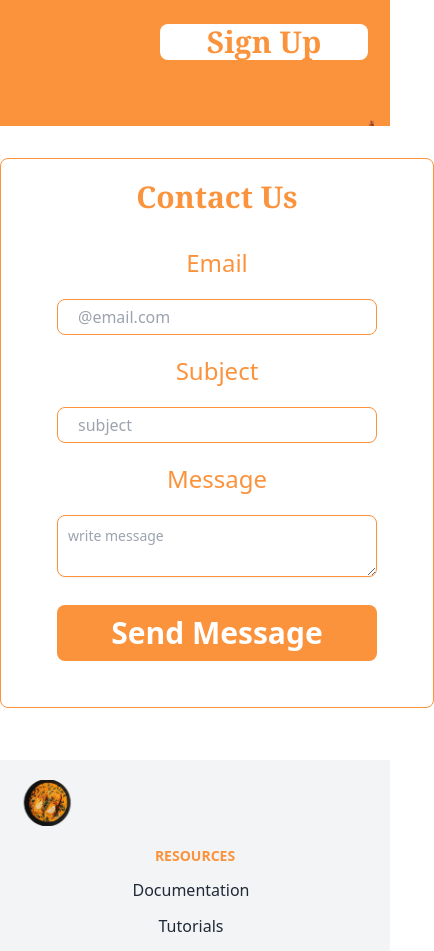
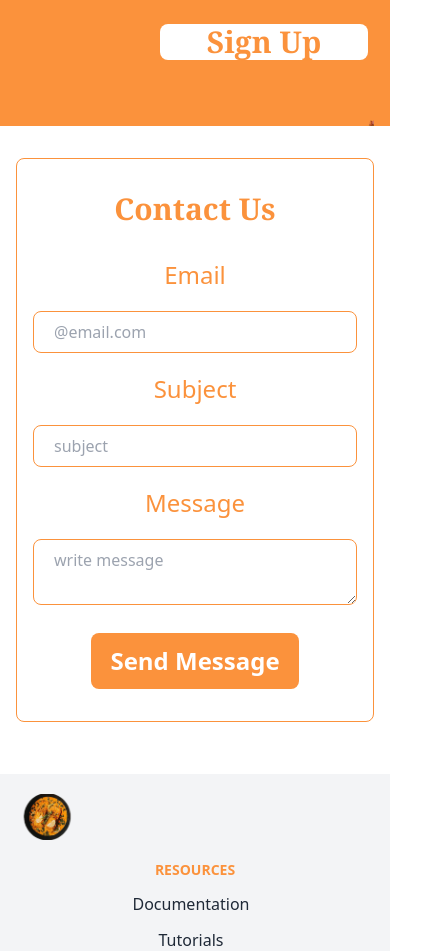
Before and after one commit to MOYIN-21/Online-Recipe-Manager-Frontend, a React (Vite) app: page / in a window 390 px wide. Shown: the part 2280-3231 px from the top of the page, 434 px wide, since content can reach past the window. Built offline with nearby package versions, Linux system fonts and the light colour scheme.

Commit message:
responsive

```diff
--- a/src/websiteLandingPage/home/Contact.jsx
+++ b/src/websiteLandingPage/home/Contact.jsx
@@ -1,4 +1,4 @@
-import React, { useState} from 'react'
+import React, { useState } from 'react';
 import { Link } from 'react-router-dom';
 
 const Contact = () => {
@@ -7,100 +7,180 @@ import { Link } from 'react-router-dom';
     subject: "",
     message: "",
   });
+
   const handleContact = (e) => {
     e.preventDefault();
     localStorage.setItem("user", JSON.stringify(input));
-      alert("successful")
+    alert("successful");
     setInput({
       email: "",
       subject: "",
       message: "",
     });
+  };
 
-    }
   return (
-      <div className="flex flex-row justify-around">
-
-        <div className="flex items-center py-8">
-
-          <div className="w-full px-14 h-[550px] pt-5 border border-orange-400 rounded-lg">
-            <div className="flex justify-center center">
-            </div>
-            <h1 className="text-3xl font-bold font-serif  text-orange-400">Contact Us</h1>
-
-              <form onSubmit={handleContact}>
-                <div className="flex pt-8 flex-col gap-5">
+      <div className="flex flex-col items-center justify-center px-4 py-8 md:flex-row md:justify-around md:px-0">
+        <div className="w-full max-w-lg md:max-w-2xl lg:max-w-3xl px-4 py-8 border border-orange-400 rounded-lg">
+          <h1 className="text-3xl font-bold font-serif text-orange-400 text-center">Contact Us</h1>
+          <form onSubmit={handleContact} className="mt-8">
+            <div className="flex flex-col gap-5">
               <label htmlFor='email' className="text-orange-400 text-2xl">Email</label>
-                    <input className="w-full px-5 rounded-lg h-9 text-orange-400 border border-orange-400"
+              <input
+                  className="w-full px-5 py-2 rounded-lg text-orange-400 border border-orange-400"
                   type='email'
                   id='email'
                   name="email"
                   value={input.email}
-                    onChange={(e)=>setInput({...input, [e.target.name] : e.target.value,})
-                  }
+                  onChange={(e) => setInput({ ...input, [e.target.name]: e.target.value })}
                   placeholder="@email.com"
                   autoComplete='off'
                   required
               />
 
-
-                    <label htmlFor='subject' className="flex text-orange-400 justify-center text-2xl">Subject</label>
-                    <input className="w-full px-5 rounded-lg h-9 text-orange-400 border border-orange-400"
+              <label htmlFor='subject' className="text-orange-400 text-2xl">Subject</label>
+              <input
+                  className="w-full px-5 py-2 rounded-lg text-orange-400 border border-orange-400"
                   type='text'
-                    id='text'
+                  id='subject'
                   name="subject"
                   value={input.subject}
-                    onChange={(e)=>setInput({...input,
-                      [e.target.name] : e.target.value,
-                    })
-                  }
+                  onChange={(e) => setInput({ ...input, [e.target.name]: e.target.value })}
                   placeholder="subject"
                   autoComplete='off'
                   required
               />
 
-                    <label htmlFor='message' className="flex text-orange-400 justify-center text-2xl">Message</label>
+              <label htmlFor='message' className="text-orange-400 text-2xl">Message</label>
               <textarea
-                            id="text"
-                            // rows="6"
+                  id="message"
                   name='message'
-                            className="block p-2.5 w-full text-sm text-orange-400 rounded-lg shadow-sm border border-orange-400 focus:ring-primary-500 focus:border-primary-500 placeholder-gray-400"
+                  className="w-full px-5 py-2 rounded-lg text-orange-400 border border-orange-400"
                   placeholder="write message"
                   value={input.message}
-                            onChange={(e)=>setInput({...input,
-                              [e.target.name] : e.target.value,
-                            })
-                          }
-                          authocomplete="off"
+                  onChange={(e) => setInput({ ...input, [e.target.name]: e.target.value })}
+                  autoComplete="off"
                   required
               ></textarea>
-
-                    {/* <input className="w-full px-5 rounded-lg h-16 text-orange-400 border border-orange-400"
-                    type='text'
-                    id='text'
-                    name="message"
-                    value={input.message}
-                    onChange={(e)=>setInput({...input,
-                      [e.target.name] : e.target.value,
-                    })
-                  }
-                    placeholder="write message"
-                    autoComplete='off'
-                    required
-                    /> */}
             </div>
 
-
-                <div className='pt-7 justify-center flex center items-center'>
-                  <button type="submit" className="text-white bg-orange-400 rounded-lg w-80 h-14 text-center font-bold text-3xl items-center">Send Message </button>
+            <div className='pt-7 flex justify-center'>
+              <button type="submit" className="text-white bg-orange-400 rounded-lg w-52 md:w-80 h-14 text-center font-bold text-2xl md:text-3xl">
+                Send Message
+              </button>
             </div>
           </form>
-
         </div>
       </div>
-
-      </div>
-    )
-  }
+  );
+};
 
 export default Contact;
+
+
+// import React, { useState} from 'react'
+// import { Link } from 'react-router-dom';
+//
+//   const Contact = () => {
+//     const [input, setInput] = useState({
+//       email: "",
+//       subject: "",
+//       message: "",
+//     });
+//     const handleContact = (e) => {
+//       e.preventDefault();
+//       localStorage.setItem("user", JSON.stringify(input));
+//       alert("successful")
+//       setInput({
+//         email: "",
+//         subject: "",
+//         message: "",
+//       });
+//
+//     }
+//     return (
+//       <div className="flex flex-row justify-around">
+//
+//         <div className="flex items-center py-8">
+//
+//           <div className="w-full px-14 h-[550px] pt-5 border border-orange-400 rounded-lg">
+//             <div className="flex justify-center center">
+//             </div>
+//             <h1 className="text-3xl font-bold font-serif  text-orange-400">Contact Us</h1>
+//
+//               <form onSubmit={handleContact}>
+//                 <div className="flex pt-8 flex-col gap-5">
+//                     <label htmlFor='email' className="text-orange-400 text-2xl">Email</label>
+//                     <input className="w-full px-5 rounded-lg h-9 text-orange-400 border border-orange-400"
+//                     type='email'
+//                     id='email'
+//                     name="email"
+//                     value={input.email}
+//                     onChange={(e)=>setInput({...input, [e.target.name] : e.target.value,})
+//                   }
+//                     placeholder="@email.com"
+//                     autoComplete='off'
+//                     required
+//                     />
+//
+//
+//                     <label htmlFor='subject' className="flex text-orange-400 justify-center text-2xl">Subject</label>
+//                     <input className="w-full px-5 rounded-lg h-9 text-orange-400 border border-orange-400"
+//                     type='text'
+//                     id='text'
+//                     name="subject"
+//                     value={input.subject}
+//                     onChange={(e)=>setInput({...input,
+//                       [e.target.name] : e.target.value,
+//                     })
+//                   }
+//                     placeholder="subject"
+//                     autoComplete='off'
+//                     required
+//                     />
+//
+//                     <label htmlFor='message' className="flex text-orange-400 justify-center text-2xl">Message</label>
+//                     <textarea
+//                             id="text"
+//                             // rows="6"
+//                             name='message'
+//                             className="block p-2.5 w-full text-sm text-orange-400 rounded-lg shadow-sm border border-orange-400 focus:ring-primary-500 focus:border-primary-500 placeholder-gray-400"
+//                             placeholder="write message"
+//                             value={input.message}
+//                             onChange={(e)=>setInput({...input,
+//                               [e.target.name] : e.target.value,
+//                             })
+//                           }
+//                           authocomplete="off"
+//                           required
+//                         ></textarea>
+//
+//                     {/* <input className="w-full px-5 rounded-lg h-16 text-orange-400 border border-orange-400"
+//                     type='text'
+//                     id='text'
+//                     name="message"
+//                     value={input.message}
+//                     onChange={(e)=>setInput({...input,
+//                       [e.target.name] : e.target.value,
+//                     })
+//                   }
+//                     placeholder="write message"
+//                     autoComplete='off'
+//                     required
+//                     /> */}
+//                 </div>
+//
+//
+//                 <div className='pt-7 justify-center flex center items-center'>
+//                   <button type="submit" className="text-white bg-orange-400 rounded-lg w-80 h-14 text-center font-bold text-3xl items-center">Send Message </button>
+//                 </div>
+//               </form>
+//
+//             </div>
+//         </div>
+//
+//       </div>
+//     )
+//   }
+//
+//   export default Contact;
```
Lines whose indentation alone changed are shown as unchanged.
